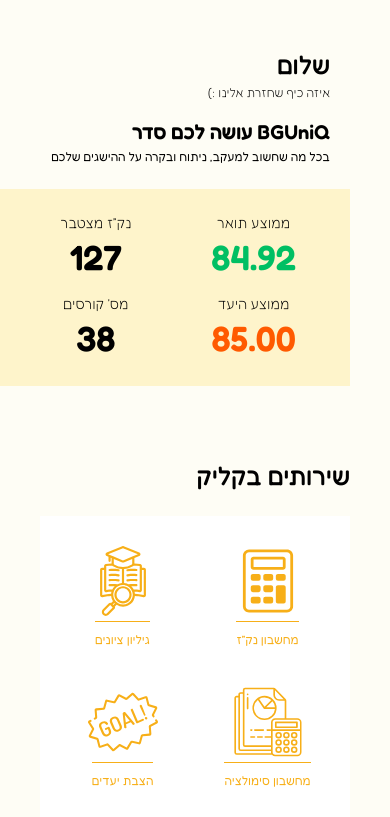
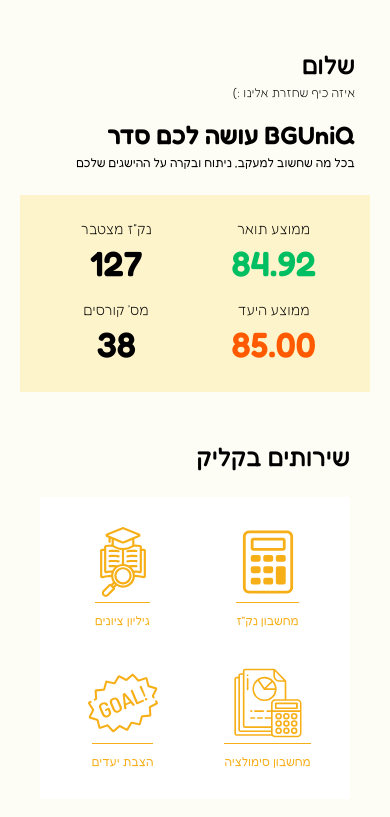
Before and after one commit to shirazshalev/group3, a Flask app: page /home in a window 390 px wide. Shown: the part 128-945 px from the top of the page. Run offline with Flask 3, Linux system fonts and the light colour scheme; parts of the project's set-up code (start-up, migrations or seed data) failed here and were passed over.

Commit message:
SignIn and Index Design

```diff
--- a/BGUniQProject/pages/Index/Static/CSS/Index.css
+++ b/BGUniQProject/pages/Index/Static/CSS/Index.css
@@ -121,13 +121,40 @@
     }
 }
 
-@media screen and (max-width: 620px) {
-    .mainTitleBGUniQ {
-        font-size: 20px;
+@media screen and (max-width: 680px) {
+    .welcomeSection {
+        padding-right: 15px;
     }
+
+
 
     .secondTitleBGUniQ {
         font-size: 12px;
+    }
+
+    .pageContent {
+        display: grid;
+        grid-template-columns: 1fr;
+        gap: 5px;
+    }
+
+    .indicatorsSection {
+        display: flex;
+        justify-content: center;
+        align-items: center;
+        width: 100%;
+        margin: 0 auto;
+        text-align: center;
+        padding: 0;
+    }
+
+    .indicatorsContainer {
+        margin: 0 auto;
+        width: 90%;
+    }
+
+    .serviceSection {
+        margin: 20px;
     }
 
     .serviceButtons {
@@ -144,19 +171,8 @@
 
 @media screen and (max-width: 480px) {
     /* For small screens */
-    .pageContent {
-        display: grid;
-        grid-template-columns: 1fr;
-        gap: 5px;
-    }
-
-    .indicatorsContainer {
-        margin: 0 auto;
-        width: 90%;
-    }
-
-    .serviceSection {
-        margin: 20px;
+    .mainTitleBGUniQ {
+        font-size: 25px;
     }
 }
 
```
Also changed, not shown: BGUniQProject/pages/SignIn/Static/CSS/SignIn.css (+8 -4 lines).
